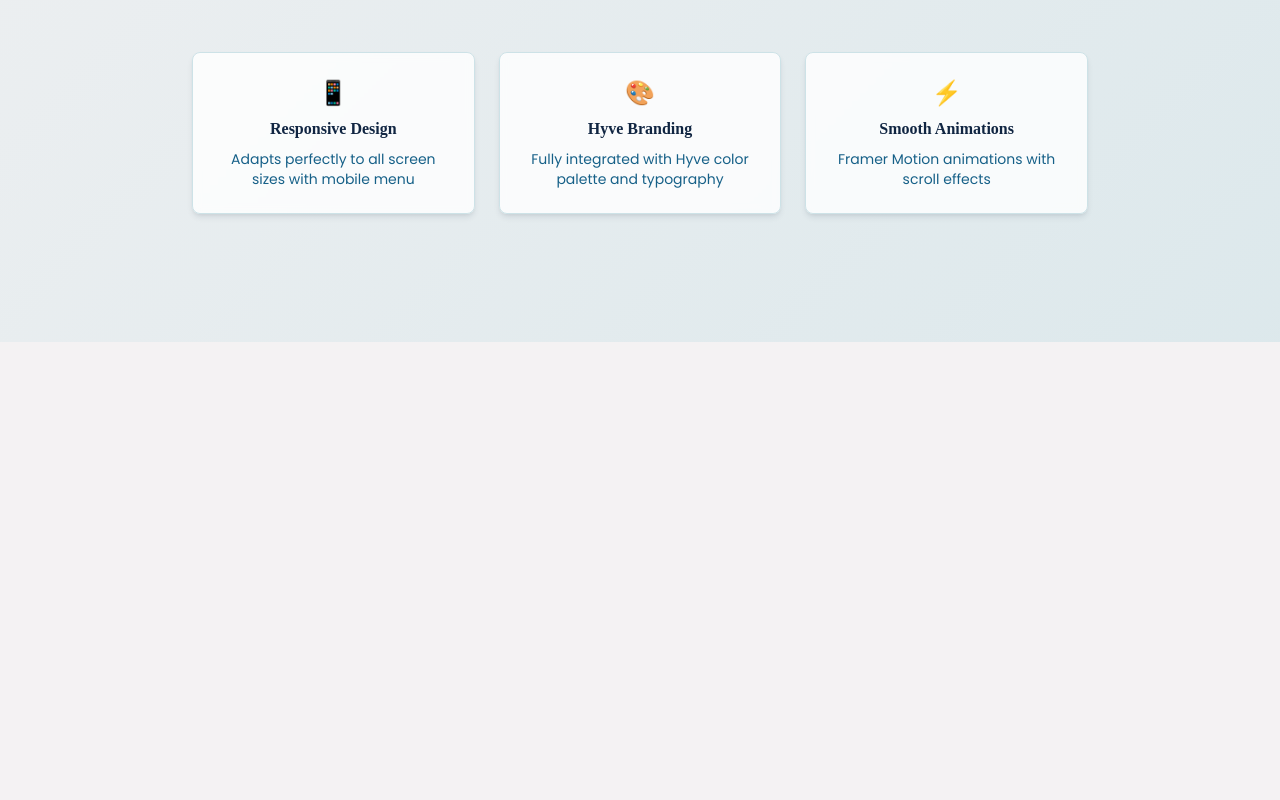
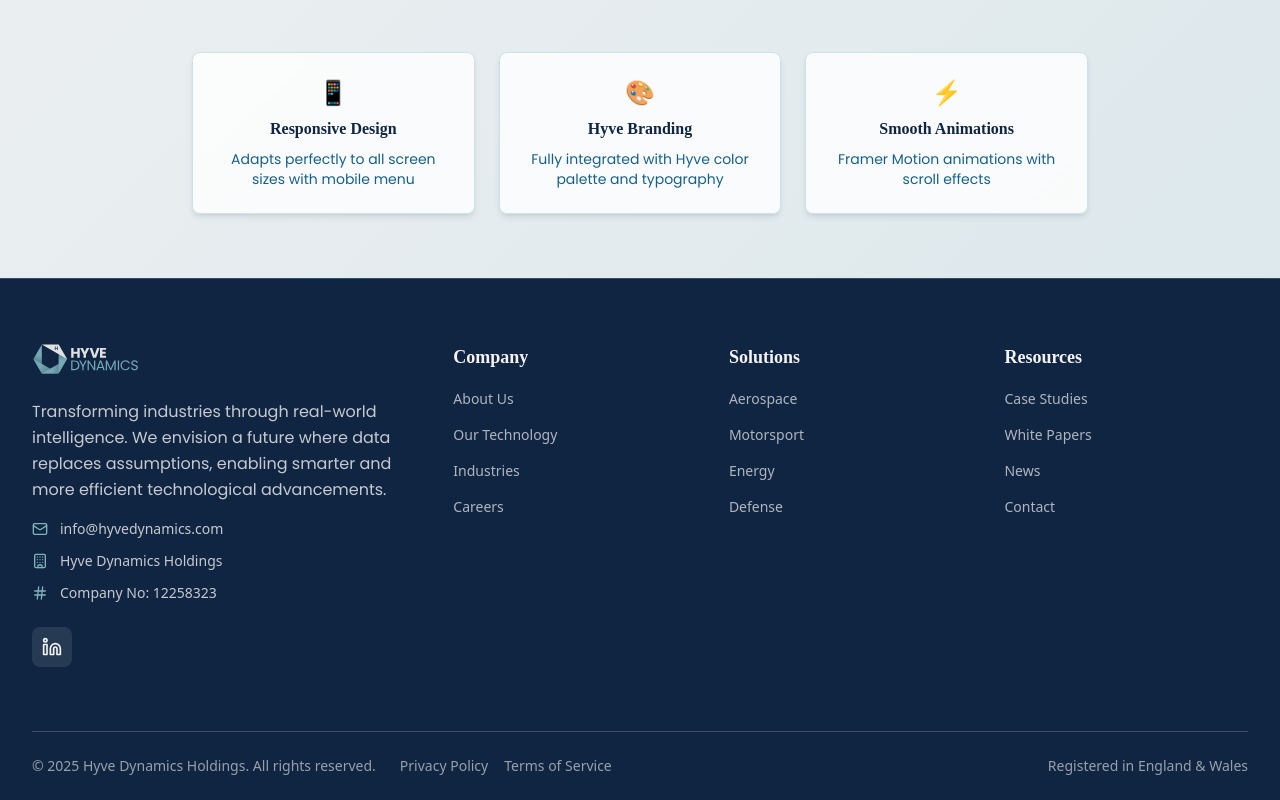
Before and after one commit to DrRob0t/_WebSite, a React (Vite) app in the folder hyve-site/: page / in a window 1280 px wide. Shown: the part 1039-1839 px from the top of the page. Before the commit the page ends 1381 px from the top, so only its background shows below. Built offline with nearby package versions, Linux system fonts and the light colour scheme.

Commit message:
Update App.tsx and Layout.tsx to improve layout structure by adding padding and integrating the Footer component, enhancing overall page design and user experience.

```diff
--- a/hyve-site/src/App.tsx
+++ b/hyve-site/src/App.tsx
@@ -9,7 +9,7 @@
       {/* Background gradient matching Hyve brand */}
       <div className="absolute inset-0 bg-gradient-hyve opacity-60" />
 
-      <div className="relative z-10 hyve-container hyve-section">
+      <div className="relative z-10 hyve-container hyve-section pb-16">
         <motion.div
           initial={{ opacity: 0, y: 20 }}
           animate={{ opacity: 1, y: 0 }}
--- /dev/null
+++ b/hyve-site/src/components/layout/Footer.tsx
@@ -0,0 +1,195 @@
+import { motion } from "framer-motion"
+import { Separator } from "@/components/ui/separator"
+import { Mail, Linkedin, Building, Hash } from "lucide-react"
+import { cn } from "@/lib/utils"
+
+// Logo component for footer
+const FooterLogo = () => (
+  <div className="flex items-center space-x-2">
+    <img
+      src="/src/assets/logo/logo_white.svg"
+      alt="Hyve Dynamics Holdings"
+      className="h-8 w-auto opacity-90 hover:opacity-100 transition-opacity"
+    />
+  </div>
+)
+
+// Company information
+const companyInfo = {
+  name: "Hyve Dynamics Holdings",
+  email: "info@hyvedynamics.com",
+  companyNumber: "12258323",
+  linkedin: "https://uk.linkedin.com/company/hyve-dynamics"
+}
+
+// Footer navigation sections
+const footerSections = [
+  {
+    title: "Company",
+    links: [
+      { name: "About Us", href: "#about" },
+      { name: "Our Technology", href: "#technology" },
+      { name: "Industries", href: "#industries" },
+      { name: "Careers", href: "#careers" }
+    ]
+  },
+  {
+    title: "Solutions",
+    links: [
+      { name: "Aerospace", href: "#aerospace" },
+      { name: "Motorsport", href: "#motorsport" },
+      { name: "Energy", href: "#energy" },
+      { name: "Defense", href: "#defense" }
+    ]
+  },
+  {
+    title: "Resources",
+    links: [
+      { name: "Case Studies", href: "#case-studies" },
+      { name: "White Papers", href: "#white-papers" },
+      { name: "News", href: "#news" },
+      { name: "Contact", href: "#contact" }
+    ]
+  }
+]
+
+export const Footer = () => {
+  const currentYear = new Date().getFullYear()
+
+  return (
+    <footer className="bg-hyve-header text-hyve-background border-t border-hyve-content/20">
+      <div className="hyve-container">
+        {/* Main Footer Content */}
+        <div className="py-12 lg:py-16">
+          <div className="grid grid-cols-1 lg:grid-cols-12 gap-8 lg:gap-12">
+            {/* Company Information - Left Column */}
+            <motion.div
+              className="lg:col-span-4 space-y-6"
+              initial={{ opacity: 0, y: 20 }}
+              whileInView={{ opacity: 1, y: 0 }}
+              transition={{ duration: 0.6 }}
+              viewport={{ once: true }}
+            >
+              <FooterLogo />
+
+              <div className="space-y-4">
+                <p className="font-body text-hyve-background/80 leading-relaxed">
+                  Transforming industries through real-world intelligence.
+                  We envision a future where data replaces assumptions, enabling
+                  smarter and more efficient technological advancements.
+                </p>
+
+                {/* Contact Information */}
+                <div className="space-y-3">
+                  <div className="flex items-center space-x-3 group">
+                    <Mail className="h-4 w-4 text-hyve-accent" />
+                    <a
+                      href={`mailto:${companyInfo.email}`}
+                      className="font-sans text-sm text-hyve-background/80 hover:text-hyve-accent transition-colors"
+                    >
+                      {companyInfo.email}
+                    </a>
+                  </div>
+
+                  <div className="flex items-center space-x-3">
+                    <Building className="h-4 w-4 text-hyve-accent" />
+                    <span className="font-sans text-sm text-hyve-background/80">
+                      {companyInfo.name}
+                    </span>
+                  </div>
+
+                  <div className="flex items-center space-x-3">
+                    <Hash className="h-4 w-4 text-hyve-accent" />
+                    <span className="font-sans text-sm text-hyve-background/80">
+                      Company No: {companyInfo.companyNumber}
+                    </span>
+                  </div>
+                </div>
+
+                {/* Social Media */}
+                <div className="flex items-center space-x-4 pt-2">
+                  <a
+                    href={companyInfo.linkedin}
+                    target="_blank"
+                    rel="noopener noreferrer"
+                    className="group flex items-center justify-center w-10 h-10 rounded-lg bg-hyve-background/10 hover:bg-hyve-accent transition-all duration-200"
+                  >
+                    <Linkedin className="h-5 w-5 text-hyve-background group-hover:text-white" />
+                    <span className="sr-only">LinkedIn</span>
+                  </a>
+                </div>
+              </div>
+            </motion.div>
+
+            {/* Navigation Sections - Right Columns */}
+            <div className="lg:col-span-8">
+              <div className="grid grid-cols-1 sm:grid-cols-3 gap-8">
+                {footerSections.map((section, index) => (
+                  <motion.div
+                    key={section.title}
+                    className="space-y-4"
+                    initial={{ opacity: 0, y: 20 }}
+                    whileInView={{ opacity: 1, y: 0 }}
+                    transition={{ duration: 0.6, delay: index * 0.1 }}
+                    viewport={{ once: true }}
+                  >
+                    <h3 className="font-heading text-lg font-semibold text-hyve-background">
+                      {section.title}
+                    </h3>
+                    <ul className="space-y-3">
+                      {section.links.map((link) => (
+                        <li key={link.name}>
+                          <a
+                            href={link.href}
+                            className="font-sans text-sm text-hyve-background/70 hover:text-hyve-accent transition-colors duration-200"
+                          >
+                            {link.name}
+                          </a>
+                        </li>
+                      ))}
+                    </ul>
+                  </motion.div>
+                ))}
+              </div>
+            </div>
+          </div>
+        </div>
+
+        <Separator className="bg-hyve-background/20" />
+
+        {/* Bottom Footer */}
+        <motion.div
+          className="py-6 flex flex-col sm:flex-row justify-between items-center space-y-4 sm:space-y-0"
+          initial={{ opacity: 0 }}
+          whileInView={{ opacity: 1 }}
+          transition={{ duration: 0.6, delay: 0.3 }}
+          viewport={{ once: true }}
+        >
+          <div className="flex flex-col sm:flex-row items-center space-y-2 sm:space-y-0 sm:space-x-6">
+            <p className="font-sans text-sm text-hyve-background/60">
+              © {currentYear} {companyInfo.name}. All rights reserved.
+            </p>
+            <div className="flex items-center space-x-4">
+              <a
+                href="#privacy"
+                className="font-sans text-sm text-hyve-background/60 hover:text-hyve-accent transition-colors"
+              >
+                Privacy Policy
+              </a>
+              <a
+                href="#terms"
+                className="font-sans text-sm text-hyve-background/60 hover:text-hyve-accent transition-colors"
+              >
+                Terms of Service
+              </a>
+            </div>
+          </div>
+
+          <div className="font-sans text-sm text-hyve-background/60">
+            Registered in England & Wales
+          </div>
+        </motion.div>
+      </div>
+    </footer>
+  )
+}
--- a/hyve-site/src/components/layout/Layout.tsx
+++ b/hyve-site/src/components/layout/Layout.tsx
@@ -1,4 +1,5 @@
 import { Header } from "./Header"
+import { Footer } from "./Footer"
 
 interface LayoutProps {
   children: React.ReactNode
@@ -6,11 +7,12 @@
 
 export const Layout = ({ children }: LayoutProps) => {
   return (
-    <div className="min-h-screen bg-hyve-background">
+    <div className="min-h-screen bg-hyve-background flex flex-col">
       <Header />
-      <main className="relative">
+      <main className="relative flex-1">
         {children}
       </main>
+      <Footer />
     </div>
   )
 }
```
Also changed, not shown: hyve-site/src/assets/logo/logo_white.svg (added).
